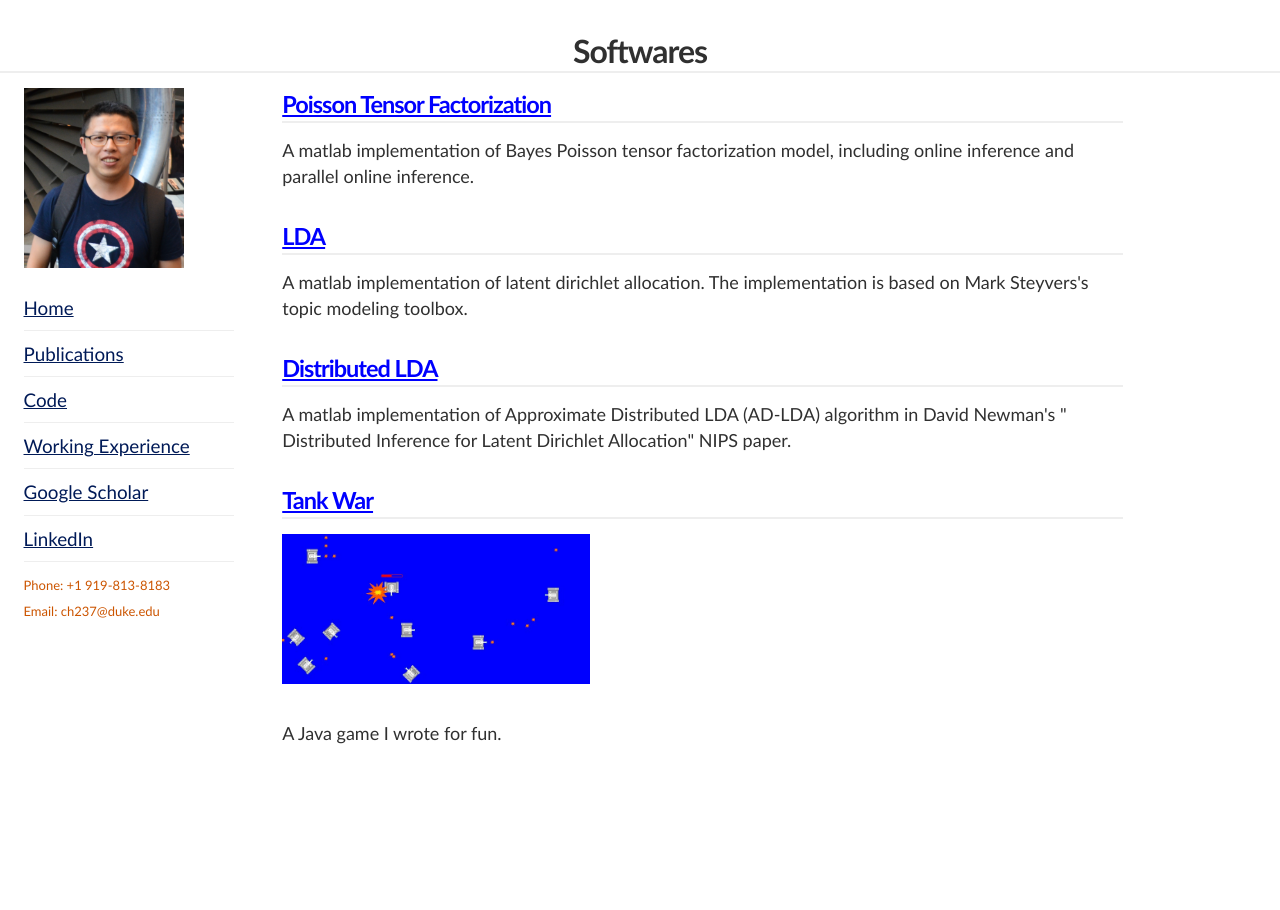
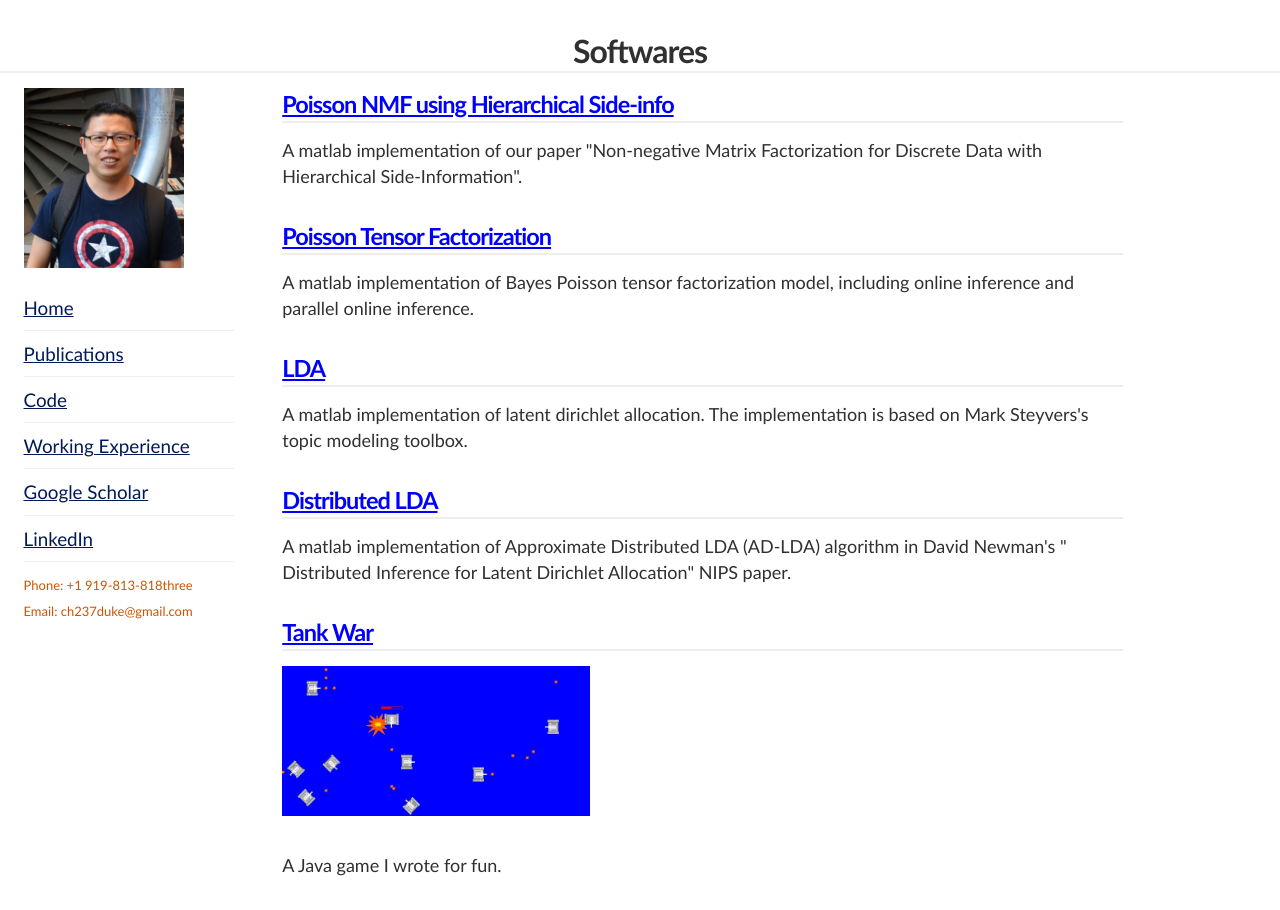
Before and after one commit to ianhoo65/ch237.github.io, a plain HTML site: page Code.html in a window 1280 px wide. Before the commit the page ends 800 px from the top, so only its background shows below. Drawn offline with Linux system fonts and the light colour scheme.

Commit message:
Update Code.html

```diff
--- a/Code.html
+++ b/Code.html
@@ -27,8 +27,8 @@
 			<li><a href="https://www.linkedin.com/pub/changwei-hu/58/2b/322">LinkedIn</a></li>
 			<p>
 			<font size="2">
-            Phone: +1 919-813-8183 <br>
-            Email: ch237@duke.edu<br>
+            Phone: +1 919-813-818three <br>
+            Email: ch237duke@gmail.com<br>
 			</font>
 		</ul>
 	</div>
@@ -47,6 +47,8 @@
 	<!--style="font-family: Calibri; color: blue; text-decoration: underline;"-->
 
 	<div id="content">
+         <h3> <a style=" color: blue;" href="Softwares/hiercode.zip">Poisson NMF using Hierarchical Side-info</a></h3>
+        <p><font size="4">A matlab implementation of our paper "Non-negative Matrix Factorization for Discrete Data with Hierarchical Side-Information".</font>
          <h3> <a style=" color: blue;" href="https://github.com/ch237/BayesPoissonFactor#bayespoissonfactor">Poisson Tensor Factorization</a></h3>
         <p><font size="4">A matlab implementation of Bayes Poisson tensor factorization model, including online inference and parallel online inference.</font>
         <h3> <a style=" color: blue;" href="Softwares/ldacode.zip">LDA</a></h3>
```
